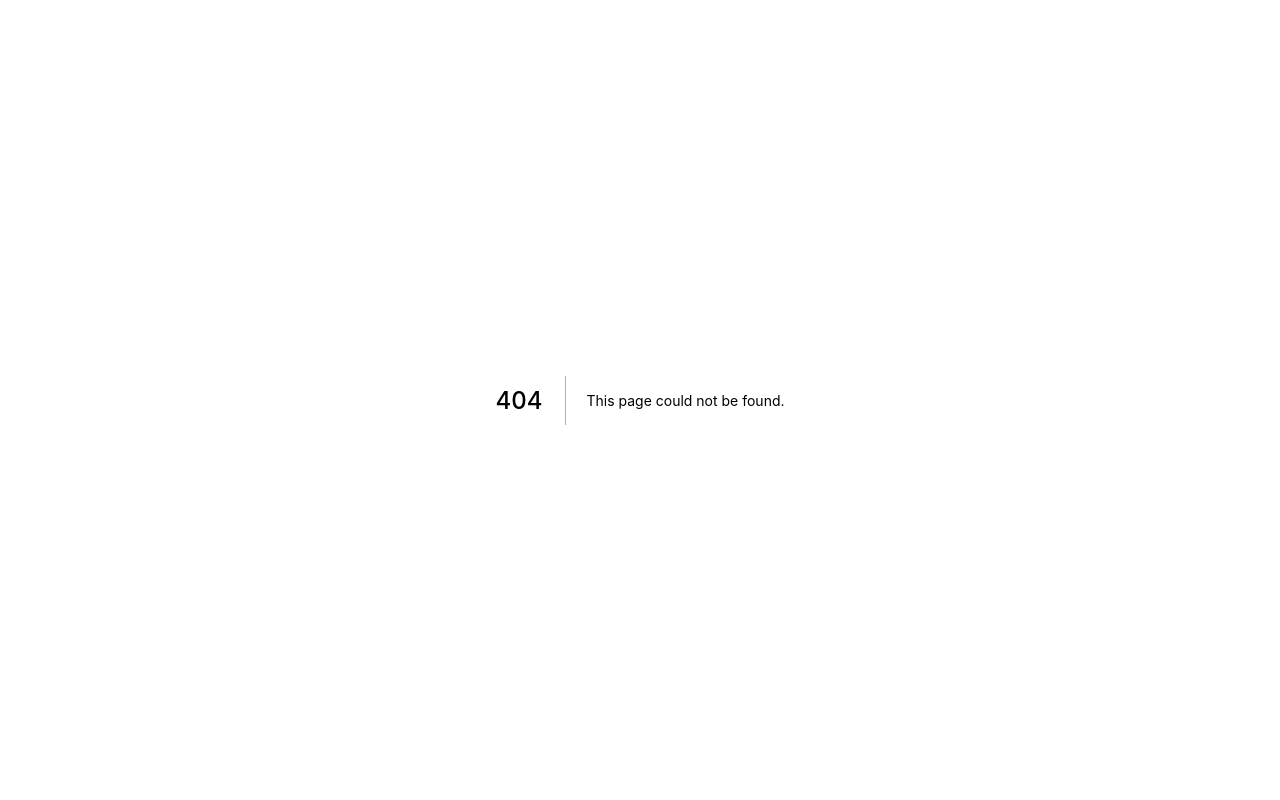
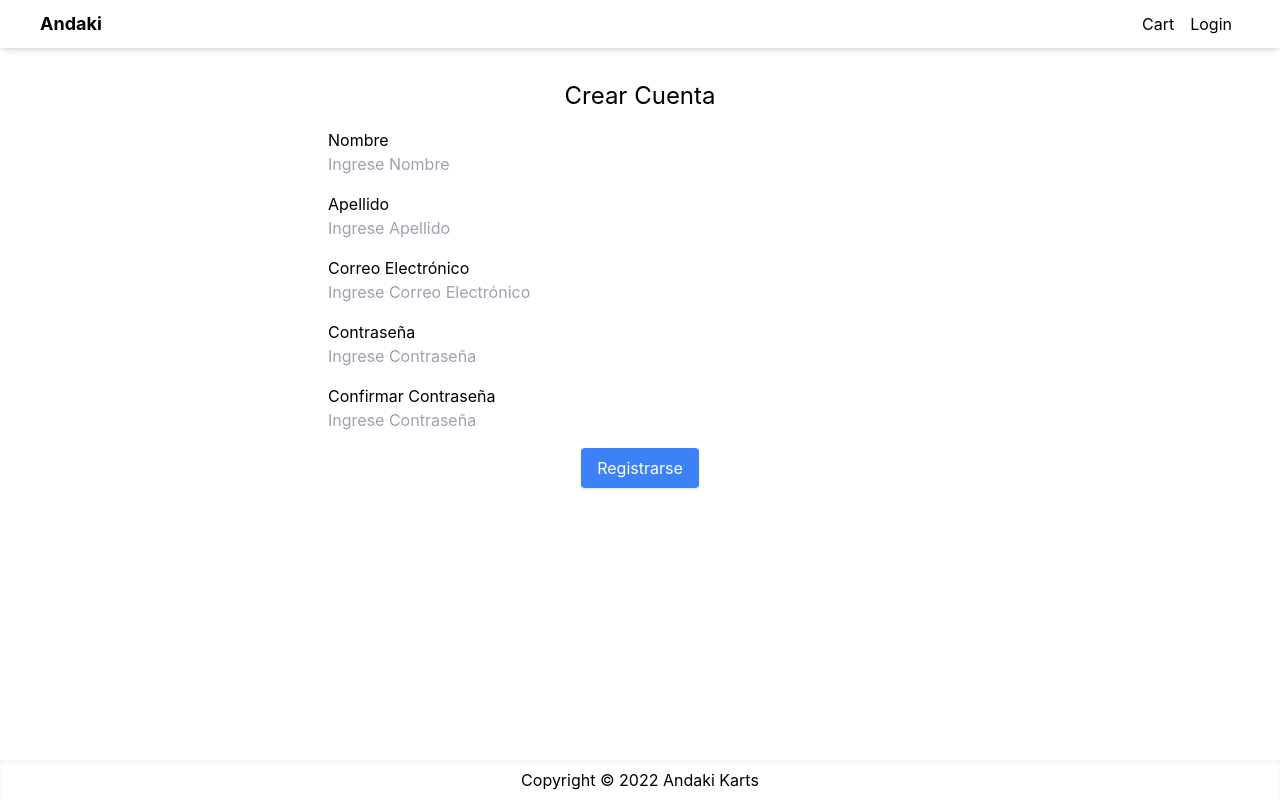
Before and after one commit to GuilleGarzon/Andaki, a Next.js app: page /register in a window 1280 px wide. Before the commit this address had no page. Built offline with nearby package versions, Linux system fonts and the light colour scheme; no server answers.

Commit message:
feat: add page register

```diff
--- /dev/null
+++ b/pages/register.js
@@ -0,0 +1,164 @@
+import Link from 'next/link';
+import { useEffect } from 'react';
+import { signIn, useSession } from 'next-auth/react';
+import { useForm } from 'react-hook-form';
+import Layout from '../components/Layout';
+import { getError } from '../utils/error';
+import { toast } from 'react-toastify';
+import { useRouter } from 'next/router';
+import axios from 'axios';
+
+export default function Register() {
+  const { data: session } = useSession();
+  const router = useRouter();
+  const { redirect } = router.query;
+
+  useEffect(() => {
+    if (session?.user) {
+      router.push(redirect || '/login');
+    }
+  }, [router, session, redirect]);
+
+  const {
+    handleSubmit,
+    register,
+    getValues,
+    formState: { errors },
+  } = useForm();
+  const submitHandler = async ({ name, lastName, email, password }) => {
+    try {
+      await axios.post('/api/auth/signup', {
+        name,
+        lastName,
+        email,
+        password,
+      });
+
+      const result = await signIn('credentials', {
+        redirect: false,
+        email,
+        password,
+      });
+      if (result.error) {
+        toast.error(result.error);
+      }
+    } catch (err) {
+      toast.error(getError(err));
+    }
+  };
+  return (
+    <Layout title="Create Account">
+      <form
+        className="mx-auto max-w-screen-md sm:w-2/4"
+        onSubmit={handleSubmit(submitHandler)}
+      >
+        <h1 className="mt-4 mb-4 sm:text-2xl flex justify-center">
+          Crear Cuenta
+        </h1>
+        <div className="mb-4">
+          <label htmlFor="name">Nombre</label>
+          <input
+            type="text"
+            className="w-full"
+            id="name"
+            placeholder="Ingrese Nombre"
+            {...register('name', {
+              required: 'Por favor ingrese Nombre',
+            })}
+          />
+          {errors.name && (
+            <div className="text-red-500">{errors.name.message}</div>
+          )}
+        </div>
+
+        <div className="mb-4">
+          <label htmlFor="lastName">Apellido</label>
+          <input
+            type="text"
+            className="w-full"
+            id="lastName"
+            placeholder="Ingrese Apellido"
+            {...register('lastName', {
+              required: 'Por favor ingrese Apellido',
+            })}
+          />
+          {errors.name && (
+            <div className="text-red-500">{errors.lastName.message}</div>
+          )}
+        </div>
+
+        <div className="mb-4">
+          <label htmlFor="email">Correo Electrónico</label>
+          <input
+            type="email"
+            placeholder="Ingrese Correo Electrónico"
+            {...register('email', {
+              required: 'Por favor ingrese correo electrónico',
+              pattern: {
+                value:
+                  /^[-\w.%+]{1,64}@(?:[A-Z0-9-]{1,63}\.){1,125}[A-Z]{2,63}$/i,
+                message: 'Por favor ingrese correo electrónico válido',
+              },
+            })}
+            className="w-full"
+            id="email"
+          ></input>
+          {errors.email && (
+            <div className="text-red-500">{errors.email.message}</div>
+          )}
+        </div>
+        <div className="mb-4">
+          <label htmlFor="password">Contraseña</label>
+          <input
+            type="password"
+            placeholder="Ingrese Contraseña"
+            {...register('password', {
+              required: 'Por favor ingrese contraseña',
+              pattern: {
+                value: /^[a-zA-Z0-9]{6,20}$/,
+                message: 'Por favor ingrese más de 5 caracteres',
+              },
+            })}
+            className="w-full"
+            id="password"
+          ></input>
+          {errors.password && (
+            <div className="text-red-500 ">{errors.password.message}</div>
+          )}
+        </div>
+        <div className="mb-4">
+          <label htmlFor="confirmPassword">Confirmar Contraseña</label>
+          <input
+            className="w-full"
+            type="password"
+            id="confirmPassword"
+            placeholder="Ingrese Contraseña"
+            {...register('confirmPassword', {
+              required: 'Por favor ingrese contraseña de verificación',
+              validate: (value) => value === getValues('password'),
+              pattern: {
+                value: /^[a-zA-Z0-9]{6,20}$/,
+                message: 'Por favor ingrese más de 5 caracteres',
+              },
+            })}
+          />
+          {errors.confirmPassword && (
+            <div className="text-red-500 ">
+              {errors.confirmPassword.message}
+            </div>
+          )}
+          {errors.confirmPassword &&
+            errors.confirmPassword.type === 'validate' && (
+              <div className="text-red-500 ">Las contraseñas no coinciden</div>
+            )}
+        </div>
+
+        <div className="mb-10">
+          <button className="rounded bg-blue-500 text-white mx-auto py-2 px-4 flex shadow outline-none hover:bg-blue-600 active:bg-blue-700-button">
+            Registrarse
+          </button>
+        </div>
+      </form>
+    </Layout>
+  );
+}
```
